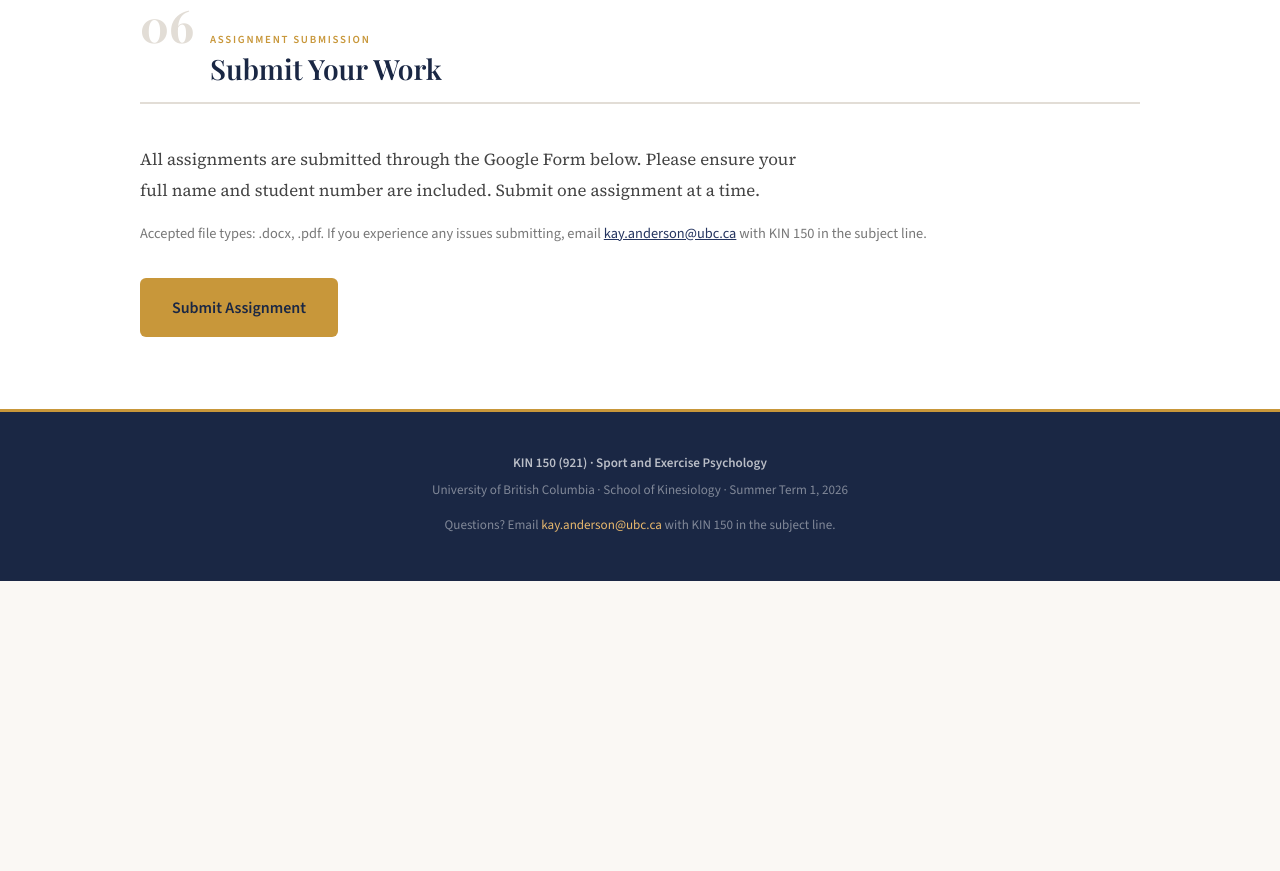
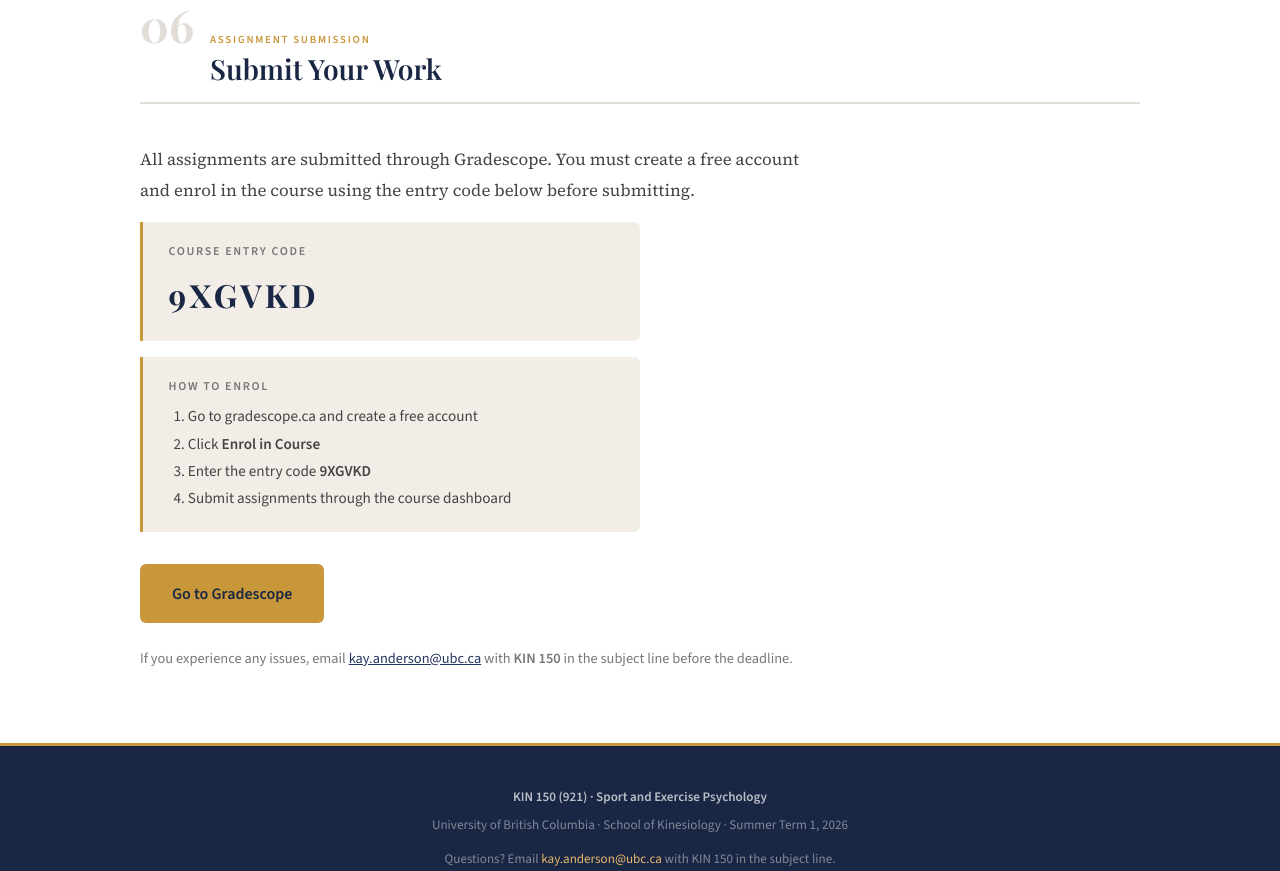
Before and after one commit to kay-anderson-ubc/kin-150-summer-T1-ubc, a plain HTML site: page index.html in a window 1280 px wide. Shown: the part 7330-8201 px from the top of the page. Before the commit the page ends 7911 px from the top, so only its background shows below. Drawn offline with nearby package versions, Linux system fonts and the light colour scheme.

Commit message:
index.html

```diff
--- a/index.html
+++ b/index.html
@@ -721,6 +721,11 @@
     </div>
 
     <div class="resources-grid">
+      <a class="resource-card" href="https://www.gradescope.ca/courses/38153" target="_blank">
+        <span class="resource-icon">📝</span>
+        <h3>Gradescope</h3>
+        <p>Assignment submission portal. Entry code: <strong>9XGVKD</strong></p>
+      </a>
       <a class="resource-card" href="https://mlm.pearson.com/enrollment/anderson68328" target="_blank">
         <span class="resource-icon">📖</span>
         <h3>Pearson Textbook</h3>
@@ -766,11 +771,27 @@
         <div class="section-title">Submit Your Work</div>
       </div>
     </div>
-    <p style="font-family:'Source Serif 4',serif;font-size:1.05rem;color:var(--text-mid);line-height:1.85;max-width:680px;margin-bottom:1rem;">All assignments are submitted through the Google Form below. Please ensure your full name and student number are included. Submit one assignment at a time.</p>
-    <p style="font-size:0.9rem;color:var(--text-light);margin-bottom:2rem;">Accepted file types: .docx, .pdf. If you experience any issues submitting, email <a href="mailto:kay.anderson@ubc.ca" style="color:var(--navy-mid);">kay.anderson@ubc.ca</a> with KIN 150 in the subject line.</p>
-    <a href="https://forms.gle/PsotCUUxddiUTwCB8" target="_blank" style="display:inline-flex;align-items:center;gap:0.75rem;background:var(--gold);color:var(--navy);font-weight:700;font-size:1rem;padding:1rem 2rem;border-radius:6px;text-decoration:none;">
-      Submit Assignment
-    </a>
+    <p style="font-family:'Source Serif 4',serif;font-size:1.05rem;color:var(--text-mid);line-height:1.85;max-width:680px;margin-bottom:1rem;">All assignments are submitted through Gradescope. You must create a free account and enrol in the course using the entry code below before submitting.</p>
+
+    <div style="display:flex;flex-direction:column;gap:1rem;max-width:500px;margin-bottom:2rem;">
+      <div style="background:var(--accent-bg);border-left:3px solid var(--gold);border-radius:0 6px 6px 0;padding:1.2rem 1.6rem;">
+        <div style="font-size:0.75rem;font-weight:600;letter-spacing:0.14em;text-transform:uppercase;color:var(--text-light);margin-bottom:0.4rem;">Course Entry Code</div>
+        <div style="font-family:'Playfair Display',serif;font-size:2rem;font-weight:700;color:var(--navy);letter-spacing:0.1em;">9XGVKD</div>
+      </div>
+      <div style="background:var(--accent-bg);border-left:3px solid var(--gold);border-radius:0 6px 6px 0;padding:1.2rem 1.6rem;">
+        <div style="font-size:0.75rem;font-weight:600;letter-spacing:0.14em;text-transform:uppercase;color:var(--text-light);margin-bottom:0.4rem;">How to Enrol</div>
+        <ol style="font-size:0.95rem;color:var(--text-mid);line-height:1.8;padding-left:1.2rem;">
+          <li>Go to gradescope.ca and create a free account</li>
+          <li>Click <strong>Enrol in Course</strong></li>
+          <li>Enter the entry code <strong>9XGVKD</strong></li>
+          <li>Submit assignments through the course dashboard</li>
+        </ol>
+      </div>
+    </div>
+
+    <a href="https://www.gradescope.ca/courses/38153" target="_blank" style="display:inline-flex;align-items:center;gap:0.75rem;background:var(--gold);color:var(--navy);font-weight:700;font-size:1rem;padding:1rem 2rem;border-radius:6px;text-decoration:none;">Go to Gradescope</a>
+
+    <p style="margin-top:1.5rem;font-size:0.9rem;color:var(--text-light);">If you experience any issues, email <a href="mailto:kay.anderson@ubc.ca" style="color:var(--navy-mid);">kay.anderson@ubc.ca</a> with <strong>KIN 150</strong> in the subject line before the deadline.</p>
   </div>
 </section>
 
```
